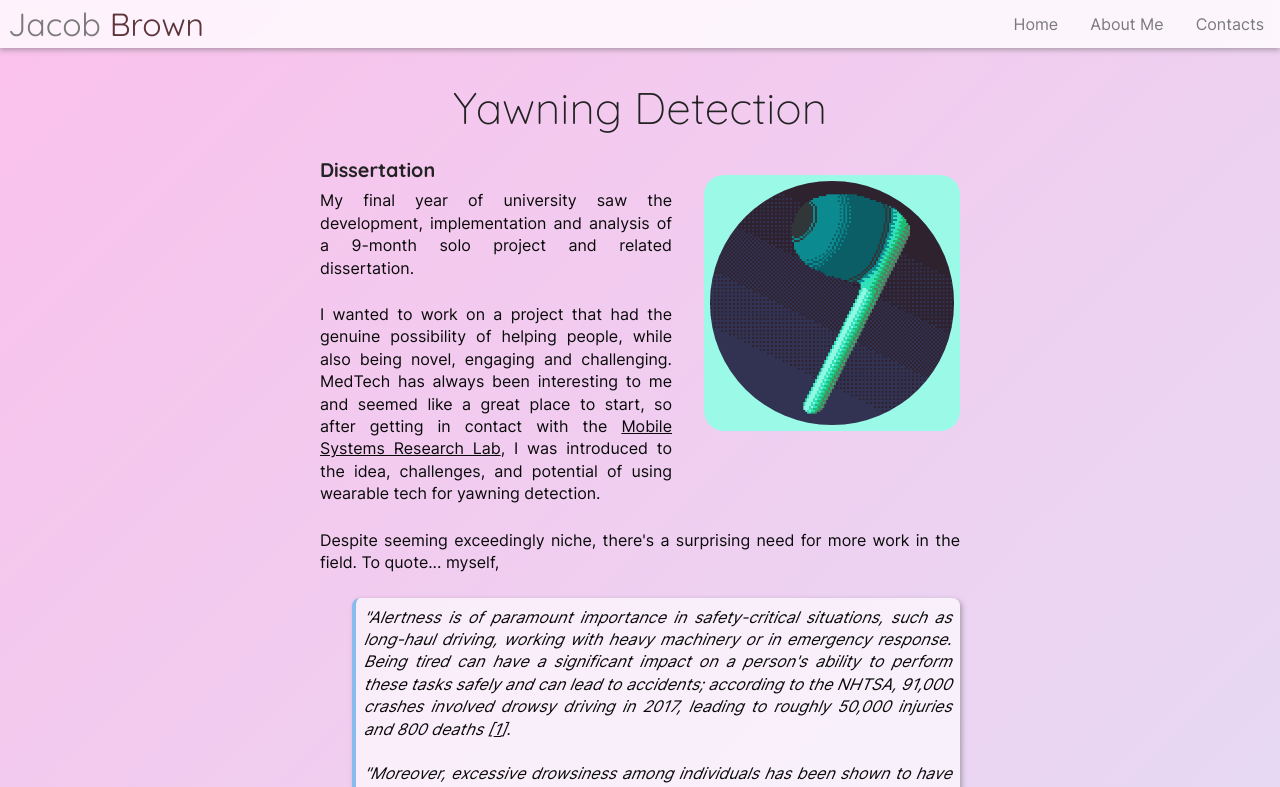
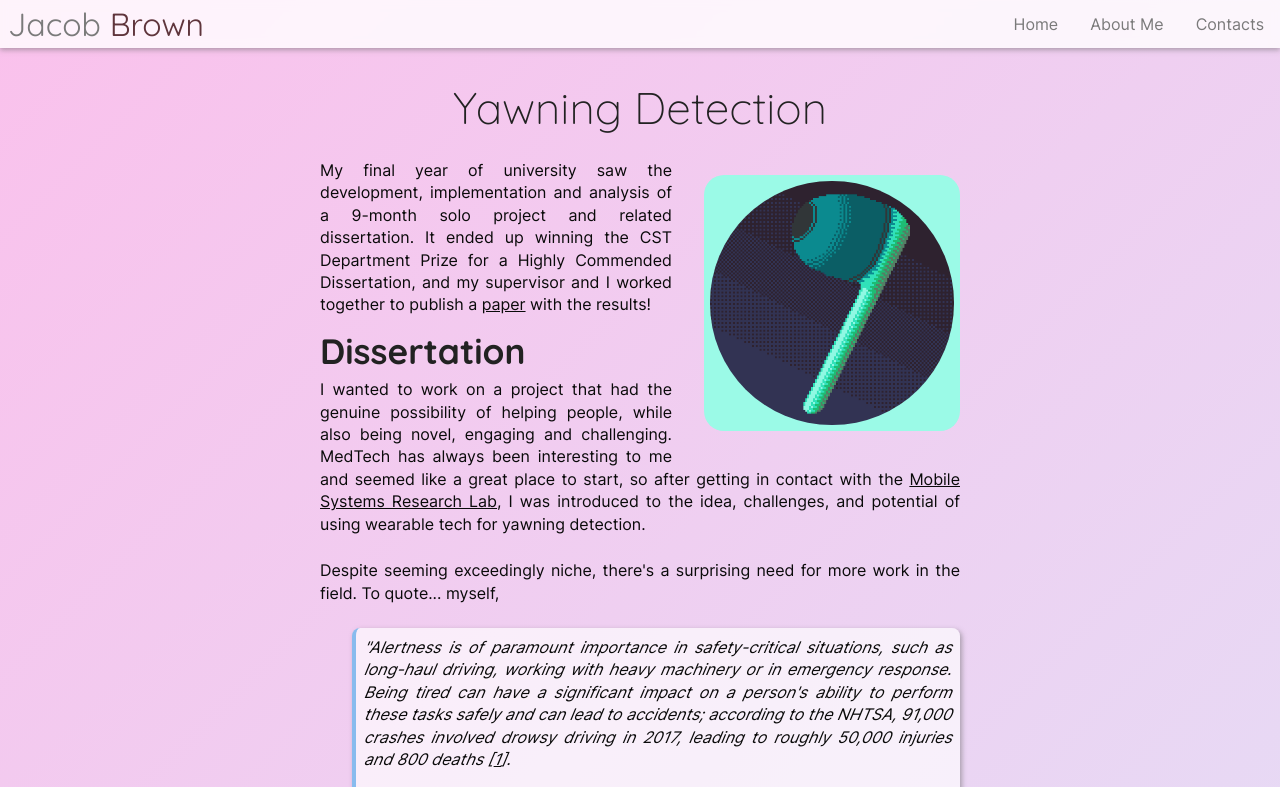
Before and after one commit to jacbn/jacbn.me, a React app: page /projects/yawnn in a window 1280 px wide. Shown: the top 787 px of the page. Built offline with nearby package versions, Linux system fonts and the light colour scheme.

Commit message:
Text update: about, yawnn

```diff
--- a/src/pages/index.tsx
+++ b/src/pages/index.tsx
@@ -36,12 +36,12 @@ export function About() {
     title="Hi!"
     text={
       <>
-        <p>I'm Jacob, an EdTech software engineer at and 2023 graduate of the University of Cambridge. I love to code, especially small projects — you can find a few of my favourites on the homepage.</p>
+        <p>I'm Jacob, an EdTech Software Engineer at (and 2023 graduate of) the University of Cambridge. I love to code, especially small projects — you can find a few of my favourites on the homepage.</p>
 
         <p className="qna">What are you up to at the moment?</p>
         <p className="inset">
-          I currently work as an EdTech Software Engineer for the <a href="https://isaacphysics.org">Isaac Platform</a> (including <a href="https://adacomputerscience.org">Ada CS</a> and others to come), and I love it! I work mainly on the frontend of the platform, building the site and the tools that teachers and students use on a daily basis. It's very fulfilling — I get to see the impact of my work on a daily basis, and I'm working with a great team of people who are all passionate about what they do.
-          Last year, my work on yawning detection paid off — my dissertation won the CST Department Prize for a Highly Commended Dissertation, and the related published paper is available <a href="https://dl.acm.org/doi/10.1145/3615592.3616854">here</a>!
+          I currently work for the <a href="https://isaacphysics.org">Isaac Platform</a>, including <a href="https://adacomputerscience.org">Ada CS</a> and others to come — I love it! I work mainly on the (<a href="https://github.com/isaacphysics/isaac-react-app">open source</a>!) frontend of the platform, building the site and the tools that teachers and students use on a daily basis. It's very fulfilling — I get to see the impact of my work on a daily basis, and I'm working with a great team of people who are all passionate about what they do.
+          I also supervise the first-year Algorithms course (parts <a href="https://www.cl.cam.ac.uk/teaching/2425/Algorithm1/">1</a> and <a href="https://www.cl.cam.ac.uk/teaching/2425/Algorithm2/">2</a>) at the uni; a special hello if you're one of my students :)
         </p>
         <p className="qna">Where have you worked previously?</p>
         <p className="inset">In the summer of 2022 I undertook an internship at <a href="https://umbrella.cisco.com/">Cisco Umbrella</a>, working on their <a href="https://umbrella.cisco.com/products/data-loss-prevention-dlp">Data Loss Prevention solution</a> (in short, a cloud-based network traffic analysis engine that prevents data leaks by scanning data sent through a secure web gateway). I coded in Java, mainly developing a user-facing application for encrypting customer data, though there were several instances where I branched out to other areas of the product, both to suggest and implement improvements, and to learn — one such example being how I saved almost 80% of program runtime in the worst scenario after finding a subtle problem in a library I was working with.</p>
@@ -54,7 +54,7 @@ export function About() {
         {/* <p>Aside from projects and work, I have a lot of interests within compsci, my favourite probably being algorithmic design; it shows up everywhere, from data science to computer architecture to graphics, and you can really appreciate the effort people have put into designing algorithms for efficiency. There's often a great accompanying story to these algorithms too, such as the development of the Ford-Fulkerson algorithm (it maximises flow through a graph), used to calculate both the maximum capacity of the Soviet rail system during the Cold War, and to see which "railway division" would be the most impactful to attack to reduce the Soviet's ability to transport troops or supplies (see the latter half of <a href="https://homepages.cwi.nl/~lex/files/histtrpclean.pdf">this</a> for more).</p> */}
 
         <p className="qna">What other hobbies do you have?</p>
-        <p className="inset">I love cycling, listening to music, watching movies, gaming, languages and travel. I recently fulfilled a huge dream of mine to tour Scandinavia, starting in Sweden and doing a loop around there, Norway and Denmark. It was such an incredible experience — the Swedish I've been learning paid off, and I have memories to last a lifetime. I'd love to go back and see the northernmost parts at some point to see the Northern Lights at their greatest!</p>
+        <p className="inset">I love cycling, music, pixel art, movies, gaming and travel. I recently fulfilled a huge dream of mine to tour Scandinavia, doing a loop around Sweden, Norway and Denmark. It was such an incredible experience — the Swedish I've been learning paid off, and I have memories to last a lifetime. I'd love to go back and see the northernmost parts at some point to see the Northern Lights at their greatest!</p>
 
         <p className="qna">Biggest claim to fame?</p>
         <p className="inset">Greeted the King and made friends with a Lord. Homerton was great!</p>
--- a/src/pages/projects/yawnn/index.tsx
+++ b/src/pages/projects/yawnn/index.tsx
@@ -28,8 +28,9 @@ export default function YawNN() {
         colour="#9bfae7"
         text={
             <>
-              <h3>Dissertation</h3>
-                <p>My final year of university saw the development, implementation and analysis of a 9-month solo project and related dissertation. </p>
+              <p>My final year of university saw the development, implementation and analysis of a 9-month solo project and related dissertation. It ended up winning the CST Department Prize for a Highly Commended Dissertation, and my supervisor and I worked together to publish a <a href="https://dl.acm.org/doi/10.1145/3615592.3616854">paper</a> with the results!</p>
+
+              <h2>Dissertation</h2>
 
                 <p>I wanted to work on a project that had the genuine possibility of helping people, while also being novel, engaging and challenging. MedTech has always been interesting to me and seemed like a great place to start, so after getting in contact with the <a href="https://mobile-systems.cl.cam.ac.uk/">Mobile Systems Research Lab</a>, I was introduced to the idea, challenges, and potential of using wearable tech for yawning detection.</p>
 
@@ -76,7 +77,7 @@ export default function YawNN() {
 
                 <p>On reflection, the project was a huge success. I thoroughly enjoyed the challenge of working on something novel, and the thrills of getting things working after a lot of pain aren't something I'll forget soon. The diss ended up scoring 90 marks, one of the best in the year, which I'm also incredibly proud of. From something I initially thought was amusingly niche, yawning detection came to define a lot of my ups and downs for the year and I'm glad it did!</p>
 
-              <h3>Paper</h3>
+              <h2>Paper</h2>
 
                 <p>Following the success of the dissertation, my supervisor had the idea of converting the project into a full scientific paper. A second dataset had been made accessible a few days before the deadline of the diss (unfortunately too little time to use then), but this could now be used to provide a more robust analysis of the models, and whether they would generalise to other people.</p>
 
```
